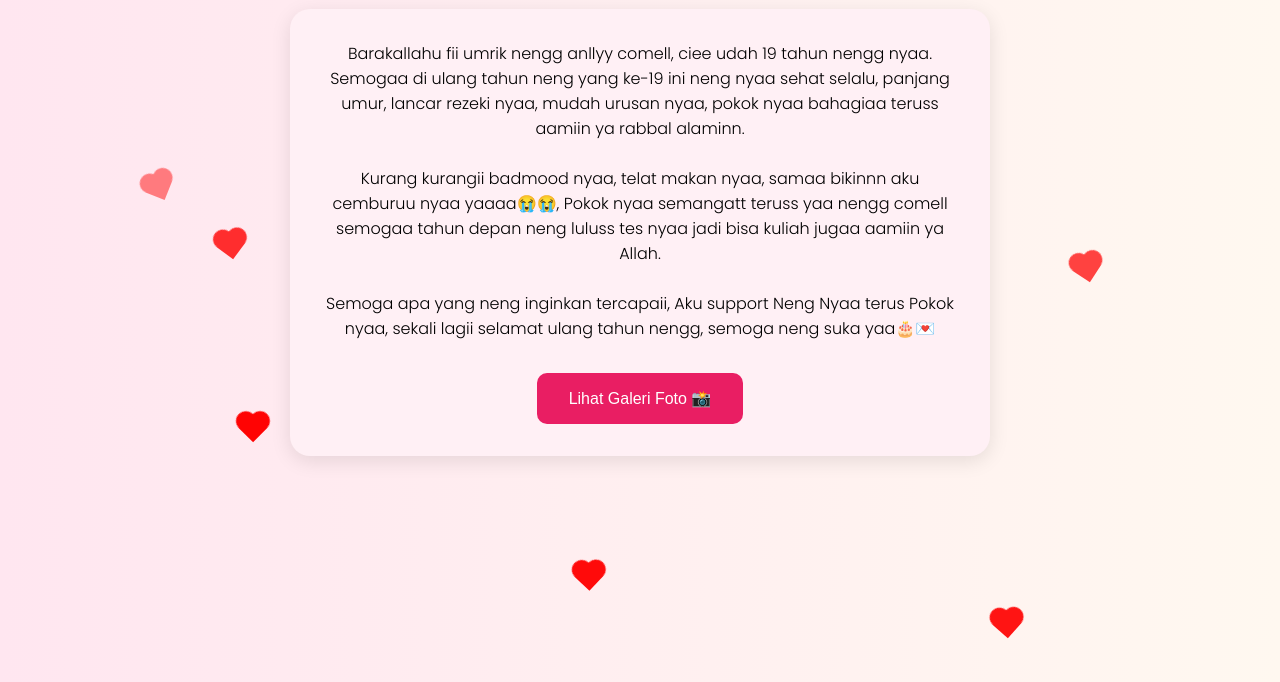
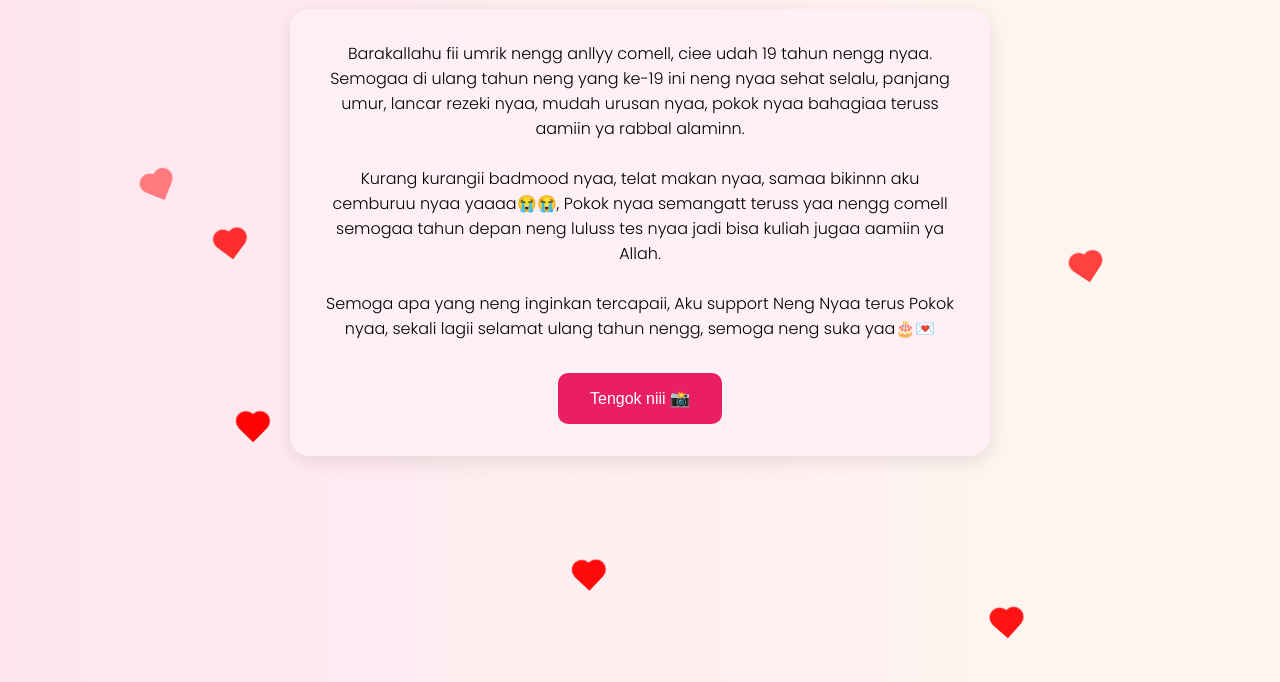
Before and after one commit to rafit-parker/Selamat-Ulang-Tahun, a plain HTML site: page ucapan.html in a window 1280 px wide. Shown: the part 118-800 px from the top of the page. Drawn offline with Linux system fonts and the light colour scheme.

Commit message:
Update ucapan.html

```diff
--- a/ucapan.html
+++ b/ucapan.html
@@ -131,7 +131,7 @@
         semogaa tahun depan neng luluss tes nyaa jadi bisa kuliah jugaa aamiin ya Allah. <br><br>
         Semoga apa yang neng inginkan tercapaii, Aku support Neng Nyaa terus Pokok nyaa, sekali lagii selamat ulang tahun nengg, semoga neng suka yaa🎂💌
       </p>
-      <button class="btn" onclick="location.href='galeri.html'">Lihat Galeri Foto 📸</button>
+      <button class="btn" onclick="location.href='galeri.html'">Tengok niii 📸</button>
     </div>
   </div>
 
```
